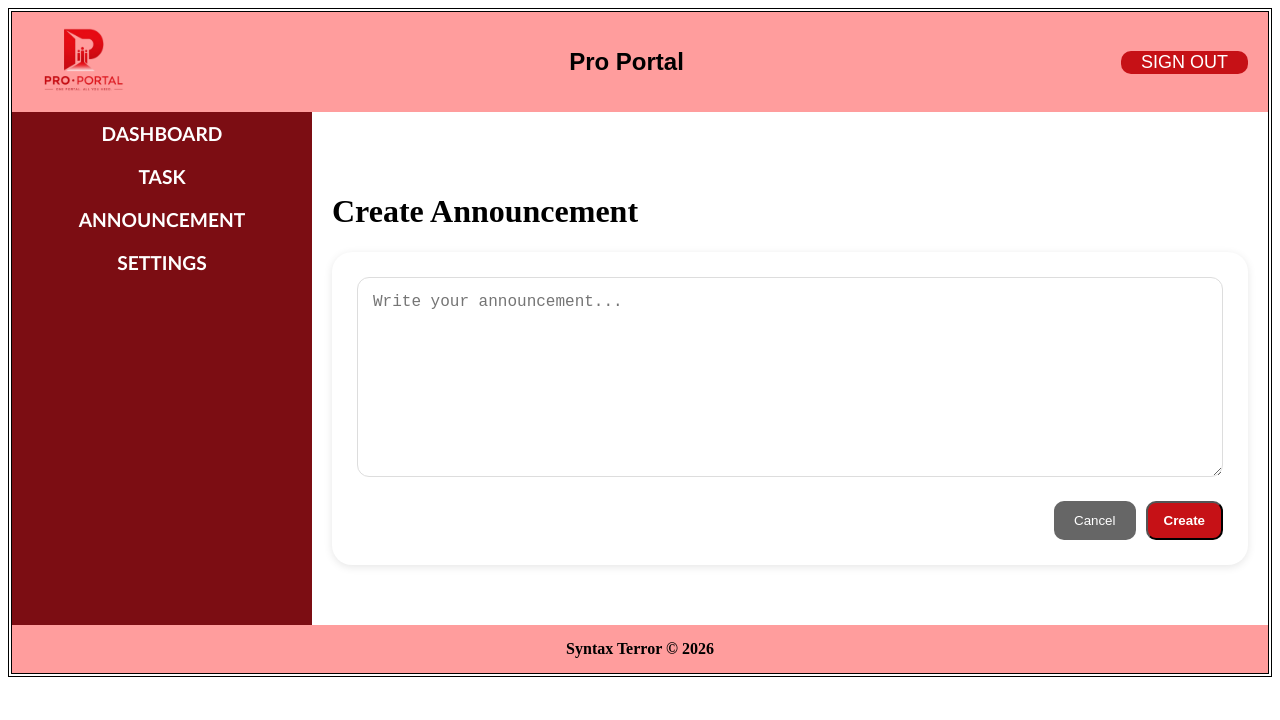
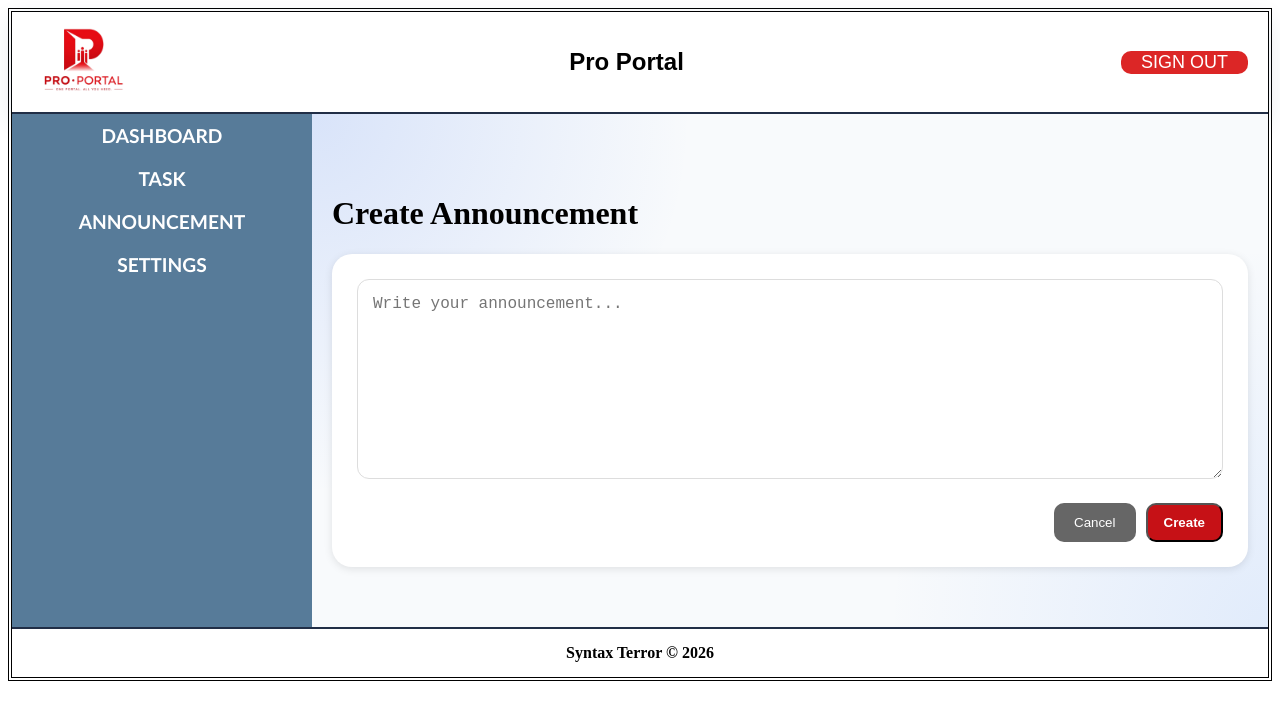
Before and after one commit to PutraDanialzul/pro-portal, a Next.js app: page /announcement/create in a window 1280 px wide. Shown: the top 720 px of the page. Built offline with nearby package versions, Linux system fonts and the light colour scheme; no server answers.

Commit message:
Change the colors to bluish.

```diff
--- a/app/dashboard/style.module.css
+++ b/app/dashboard/style.module.css
@@ -5,10 +5,12 @@
 }
 
 .welcomeCard{
-    background-color: #FF9D9D;
+    background-color: #7494b4;
     border-radius: 20px;
     padding: 30px;
     margin-bottom: 20px;
+    color: white;
+    text-shadow: 1px 1px 1px black, -1px 1px 1px black, -1px -1px 1px black, 1px -1px 1px black, 0px 1px 1px black, 0px -1px 1px black, 1px 0px 1px black, -1px 0px 1px black;
 }
 
 .welcomeCard h1{
--- a/app/globals.module.css
+++ b/app/globals.module.css
@@ -1,3 +1,4 @@
 body{
     font-family: 'Franklin Gothic Medium', 'Arial Narrow', Arial, sans-serif;
+
 }
--- a/app/profile-settings/style.module.css
+++ b/app/profile-settings/style.module.css
@@ -86,12 +86,13 @@
 
 .continueButton{
     font-family: 'Franklin Gothic Medium', 'Arial Narrow', Arial, sans-serif;
-    background-color: #fc8181;
+    background-color: #577b99;
     border: none;
     font-size: larger;
     padding: 10px 0px;
     margin-left: auto;
     margin-right: auto;
+    color: white;
     margin-top: 20px;
     margin-bottom: 20px;
     display: block;
--- a/components/layout/footer-style.module.css
+++ b/components/layout/footer-style.module.css
@@ -3,12 +3,14 @@
     padding: 15px;
     text-align: center;
     font-weight: bold;
+    border-top: solid 2px #212e46;
 }
 
 .mainFooter {
-    background-color: #FF9D9D;
+    background-color: white;
     padding: 15px;
     text-align: center;
     font-weight: bold;
     margin-top: auto;
+    border-top: solid 2px #212e46;
 }
--- a/components/layout/header-style.module.css
+++ b/components/layout/header-style.module.css
@@ -14,10 +14,17 @@
     grid:
     'logo org nav';
     padding: 0px 20px;
-    background-color: #FF9D9D;
-}
+    background: white;
 
-.organisationName{
+    background: white;
+
+    box-shadow:
+        0 8px 24px rgba(30, 58, 95, 0.12);
+
+        border-bottom: 2px solid #212e46;
+    }
+
+    .organisationName{
     grid-area: org;
     text-align: center;
     font-size: 150%;
@@ -29,7 +36,7 @@
 .signOutButton{
     color: white;
     text-decoration: none;
-    background-color: #C61116;
+    background:#dc2626;
     border: none;
     border-radius: 10px;
     height: fit-content;
@@ -48,4 +55,5 @@
     min-height: 40px;
     display: block;
     background-color: #faf9f6;
+    border-bottom: 2px solid #212e46;
 }
--- a/components/layout/in-body.styles.module.css
+++ b/components/layout/in-body.styles.module.css
@@ -3,7 +3,16 @@
 }
 
 .specialColoured{
-    background-color: #ff9d9d;
+
+    background:
+        linear-gradient(
+            135deg,
+            #f8fafc 0%,
+            #eaf1f7 35%,
+            #cddceb 70%,
+            #7494b4 100%
+        );
+
 }
 
 .pageEnterAnimation{
@@ -25,6 +34,23 @@
 
 .mainContent{
     flex: 1;
+
+
+    background:
+        radial-gradient(
+            circle at top left,
+            rgba(37,99,235,0.15),
+            transparent 35%
+        ),
+
+        radial-gradient(
+            circle at bottom right,
+            rgba(59,130,246,0.12),
+            transparent 35%
+        ),
+
+        #f8fafc;
+
 }
 
 .middle{
--- a/components/layout/sidebar-style.module.css
+++ b/components/layout/sidebar-style.module.css
@@ -1,5 +1,6 @@
 .sidebar{
-    background-color: #7c0d13;
+    background: #577b99;
+
     grid-area: sidebar;
     min-height: 500px;
     display: block;
@@ -22,5 +23,5 @@
 }
 
 .sidebarButton:hover, .selected{
-    background: #AC3D43;
+    background-color: #7494b4;
 }
```
Also changed, not shown: app/login/login-style.module.css (+13 -1 lines), app/organisation/style.module.css (+8 -1 lines), app/sign-up/style.module.css (+9 -1 lines), components/layout/background.jpeg (added).
